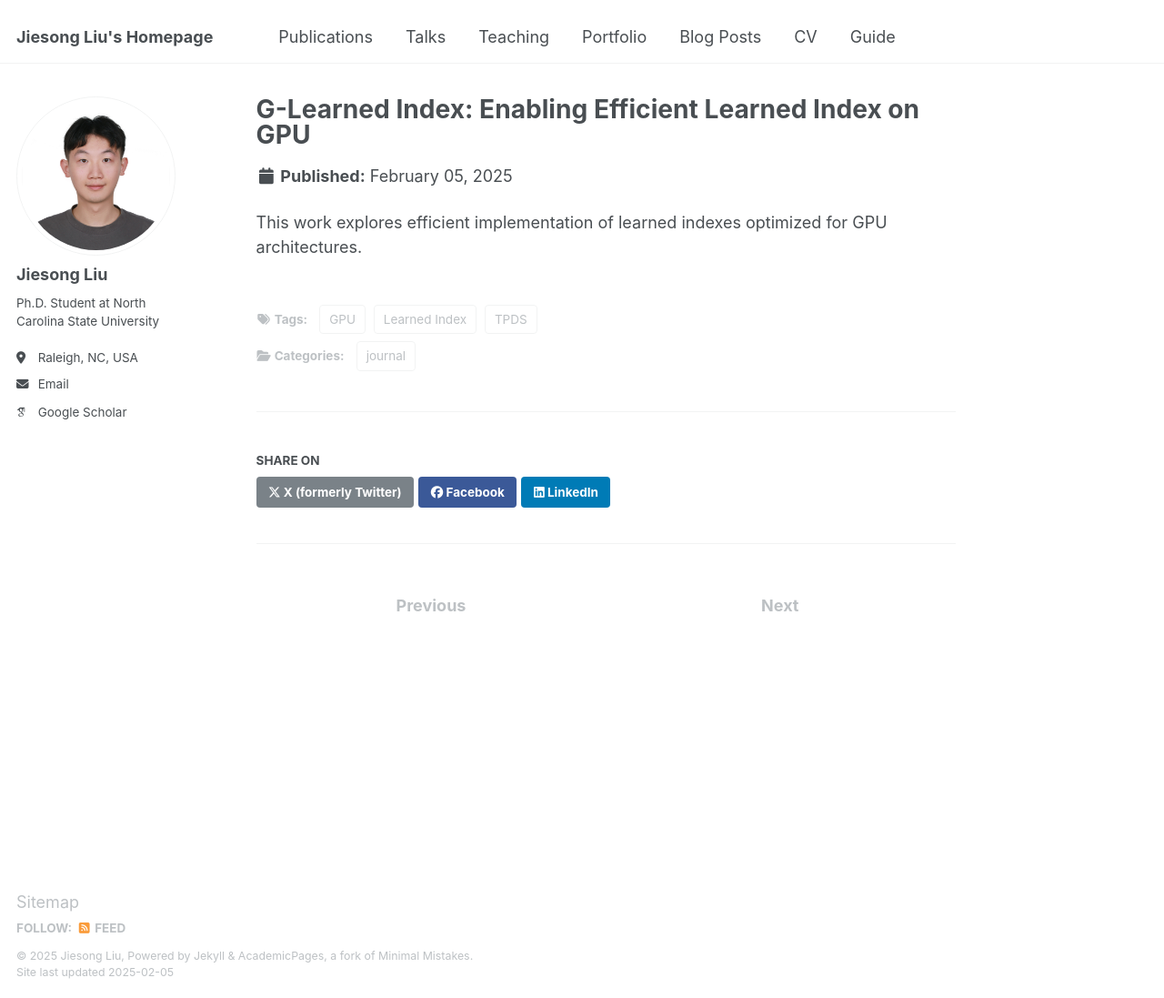
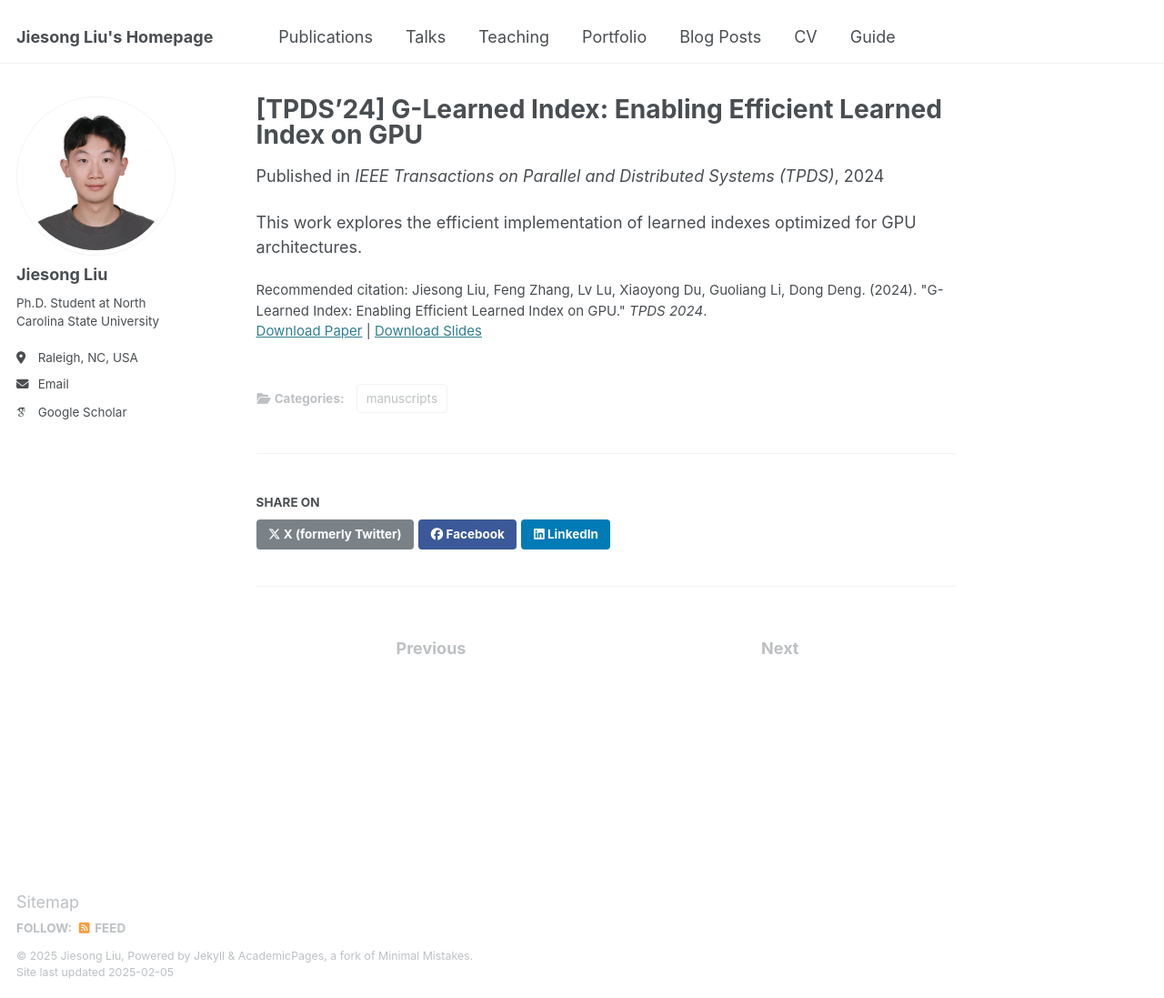
Before and after one commit to Fred1031/Fred1031.github.io, a Jekyll site: the page built from _publications/2024_tpds.md, in a window 1280 px wide and 1097 px high. Shown: the whole window at 91% size. Built offline with Jekyll 4.4.1, drawn with Linux system fonts in a browser that asks for light colours; some web fonts are replaced.

Commit message:
Update 2024_tpds.md

```diff
--- a/_publications/2024_tpds.md
+++ b/_publications/2024_tpds.md
@@ -1,12 +1,20 @@
 ---
-title: "G-Learned Index: Enabling Efficient Learned Index on GPU"
-authors: "Jiesong Liu, Feng Zhang, Lv Lu, Xiaoyong Du, Guoliang Li, Dong Deng"
-journal: "IEEE Transactions on Parallel and Distributed Systems (TPDS)"
-year: 2024
-category: "journal"
-paper_url: ""
-code_url: ""
-slides_url: ""
-tags: ["Learned Index", "GPU", "TPDS"]
+title: "[TPDS’24] G-Learned Index: Enabling Efficient Learned Index on GPU"
+authors:
+  - Jiesong Liu
+  - Feng Zhang
+  - Lv Lu
+  - Xiaoyong Du
+  - Guoliang Li
+  - Dong Deng
+collection: publications
+category: manuscripts
+permalink: /publication/tpds_2024
+date: 2024-01-01
+venue: 'IEEE Transactions on Parallel and Distributed Systems (TPDS)'
+slidesurl: 'http://fred1031.github.io/files/TPDS2024_slides.pdf'
+paperurl: 'http://fred1031.github.io/files/TPDS2024.pdf'
+citation: 'Jiesong Liu, Feng Zhang, Lv Lu, Xiaoyong Du, Guoliang Li, Dong Deng. (2024). "G-Learned Index: Enabling Efficient Learned Index on GPU." <i>TPDS 2024</i>.'
 ---
-This work explores efficient implementation of learned indexes optimized for GPU architectures.
+
+This work explores the efficient implementation of learned indexes optimized for GPU architectures.
```
